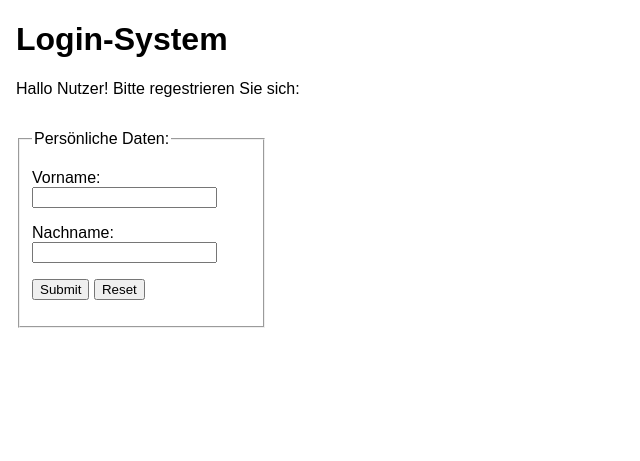
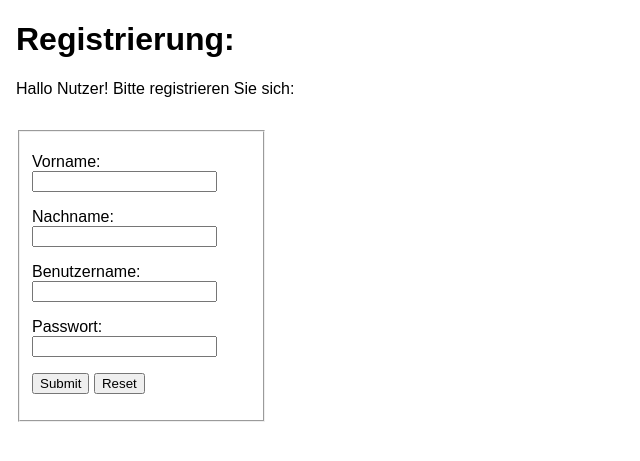
Before and after one commit to Ozkanaft/Login-System, a PHP site: page / in a window 1280 px wide. Shown: the top 461 px of the page, without its empty margins (0-640 px from the left). Run offline with PHP 8.4, Linux system fonts and the light colour scheme.

Commit message:
Separierung der Funktionen
Folgende Änderungen wurden vollbracht:

- Die eingegebenen Daten werden auf einer seperaten Website unter dem
  Namen "Persönliche Daten" ausgegeben. Dafür wurde eine neue php-Datei
  mit dem Namen "datenausgabe.php" angelegt.

- Statt nur dem Vor- und Nachnamen kann der nutzer auch einen
  Benutzernamen und ein Passwort eingeben.

```diff
--- a/index.php
+++ b/index.php
@@ -6,7 +6,7 @@
         <meta charset="utf-8">
 
         <!-- Tab-Titel der Website -->
-        <title>Login-System</title>
+        <title>Registrierung</title>
 
         <!-- Designerische Aspekte -->
         <style>
@@ -25,16 +25,16 @@
         </style>
     </head>
     <body>
-        <h1>Login-System</h1>
-        <p>Hallo Nutzer! Bitte regestrieren Sie sich:</p>
+        <h1>Registrierung:</h1>
+        <p>Hallo Nutzer! Bitte registrieren Sie sich:</p>
 
-        <!-- Das Einagbe-Formular -->
+        <!-- Das Einagbe-Formular fürs Registrieren -->
         <div class="container">
 
             <!-- Formularerzeugung -->
-            <form action="index.php" method="post" target="ausgabe">
+            <form action="datenausgabe.php" method="post" target="ausgabe">
                 <fieldset>
-                    <legend>Persönliche Daten:</legend>
+                    <!-- Steuerlemente für die Dateneingabe -->
                     <p>
                         <label for="vorname">Vorname: </label>
                         <input type="text" name="vorname" id="vorname" />
@@ -44,29 +44,22 @@
                         <input type="text" name="nachname" id="nachname" />
                     </p>
                     <p>
+                        <label for="benutzername">Benutzername: </label>
+                        <input type="text" name="benutzername" id="benutzername" />
+                    </p>
+                    <p>
+                        <label for="passwort">Passwort: </label>
+                        <input type="password" name="passwort" id="passwort" />
+                    </p>
+                    <p>
+                        <!-- Button für die Formular-Absendung -->
                         <input type="submit" name="submit" />
+
+                        <!-- Button fürs Zurücksetzen -->
                         <input type="reset" />
                     </p>
                 </fieldset>
             </form>
         </div>
-
-        <!-- Die Ausgabe -->
-        <div id="ausgabe">
-            <?php
-                // Falls ein Formular unter dem Namen "submit" abgeschickt worden ist
-                if (isset($_POST["submit"]))
-                {
-                    // Initialisierung der Variablen durch die eingegebene Werte
-                    $vorname = $_POST["vorname"];
-                    $nachname = $_POST["nachname"];
-
-                    // Ausschreibung der Variablen (mithilfe von Punktbindungen)
-                    echo "<p>";
-                    echo "Hallo, ".$vorname." ".$nachname.".";
-                    echo "</p>";
-                }
-            ?>
-        </div>
     </body>
 </html>
```
Also changed, not shown: datenausgabe.php (added, +43 -0 lines).
